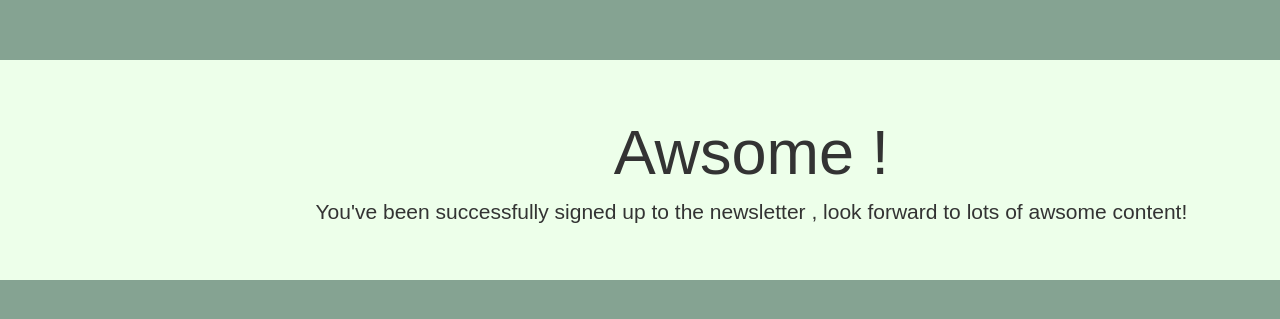
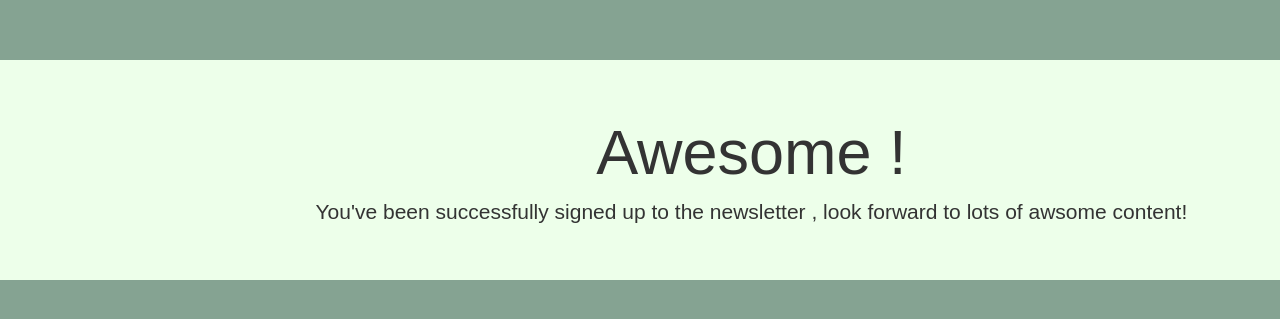
Before and after one commit to LoupeG94/Newsletter-Signup, a website: page success.html in a window 1280 px wide. Shown: the part 215-534 px from the top of the page. Drawn offline with nearby package versions, Linux system fonts and the light colour scheme.

Commit message:
Change Awesome

```diff
--- a/success.html
+++ b/success.html
@@ -15,7 +15,7 @@
 
   <div class="SJ jumbotron jumbotron-fluid">
     <div class="container">
-      <h1 class="display-4">Awsome !</h1>
+      <h1 class="display-4">Awesome !</h1>
       <p class="lead">You've been successfully signed up to the newsletter , look forward to lots of awsome content!</p>
     </div>
   </div>
```
